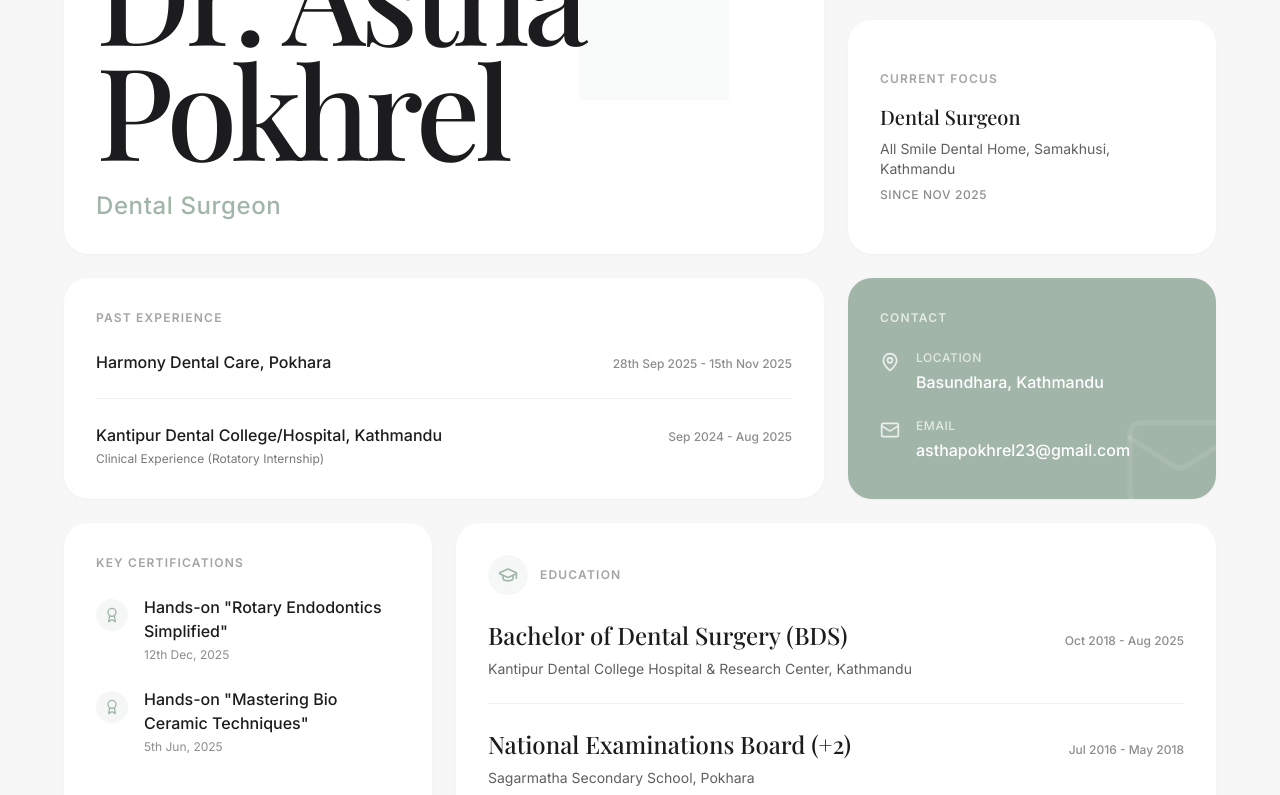
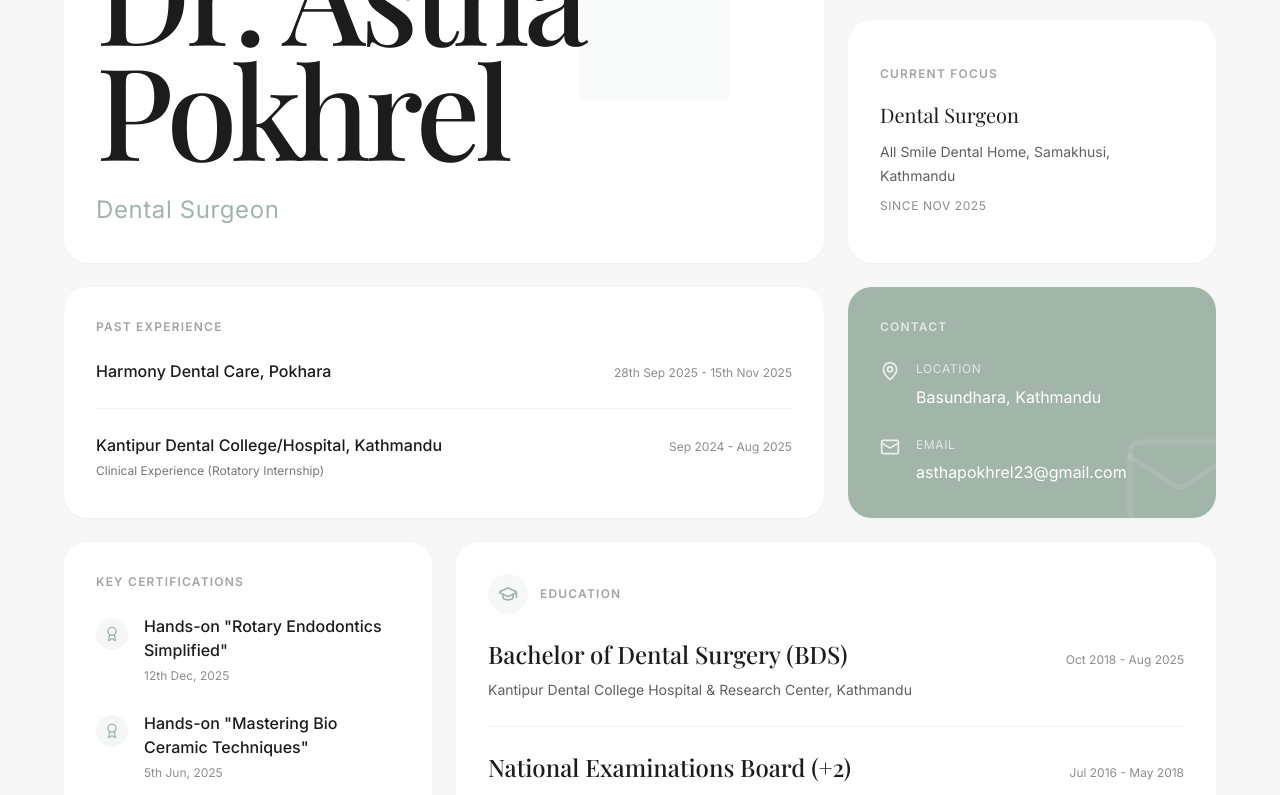
Before and after one commit to sakshamshrestha2/astha-web_v2.0, a React (Vite) app: page / in a window 1280 px wide. Shown: the part 400-1195 px from the top of the page. Built offline with nearby package versions, Linux system fonts and the light colour scheme; a web font is replaced by a local one.

Commit message:
style: update typography for improved readability
Adjust font weights to light and refine line spacing to enhance the minimalist aesthetic and visual clarity.

```diff
--- a/src/App.tsx
+++ b/src/App.tsx
@@ -58,7 +58,7 @@ export default function App() {
             <h1 className="font-serif text-[clamp(4.25rem,10vw,8rem)] leading-[0.9] font-medium tracking-[-0.04em] mb-4 md:mb-6 text-charcoal">
               Dr. Astha<br className="hidden sm:block" /> Pokhrel
             </h1>
-            <p className="font-sans text-xl md:text-2xl text-sage font-medium tracking-wide">
+            <p className="font-light leading-[1.7] font-sans text-xl md:text-2xl text-sage tracking-wide">
               Dental Surgeon
             </p>
           </div>
@@ -68,7 +68,7 @@ export default function App() {
         <BentoCard className="md:col-span-1 justify-center relative">
           <h2 className="text-xs font-semibold uppercase tracking-widest text-charcoal/40 mb-4">Bio</h2>
           <div className="space-y-4">
-            <p className="text-charcoal/80 leading-relaxed font-medium text-sm sm:text-base">
+            <p className="font-light leading-[1.7] text-charcoal/80 text-sm sm:text-base">
               Detail-oriented Dental Surgeon dedicated to providing comprehensive patient care. Experienced in advanced restorative procedures, preventive dentistry, and precise oral diagnosis, with a strong commitment to clinical excellence.
             </p>
           </div>
@@ -77,9 +77,9 @@ export default function App() {
         {/* Card 3: Current Focus */}
         <BentoCard className="md:col-span-1 flex flex-col justify-center items-start">
           <h2 className="text-xs font-semibold uppercase tracking-widest text-charcoal/40 mb-4">Current Focus</h2>
-          <p className="font-serif text-xl font-medium mb-2">Dental Surgeon</p>
-          <p className="text-charcoal/70 text-sm mb-1">All Smile Dental Home, Samakhusi, Kathmandu</p>
-          <p className="text-charcoal/50 text-xs font-medium uppercase tracking-wider mt-1">Since Nov 2025</p>
+          <p className="font-light leading-[1.7] font-serif text-xl mb-2">Dental Surgeon</p>
+          <p className="font-light leading-[1.7] text-charcoal/70 text-sm mb-1">All Smile Dental Home, Samakhusi, Kathmandu</p>
+          <p className="font-light leading-[1.7] text-charcoal/50 text-xs uppercase tracking-wider mt-1">Since Nov 2025</p>
         </BentoCard>
 
         {/* Card 4: Past Experience */}
@@ -90,7 +90,7 @@ export default function App() {
               <h3 className="font-medium text-charcoal group-hover:text-sage transition-colors">
                 Harmony Dental Care, Pokhara
               </h3>
-              <p className="text-xs text-charcoal/50 font-medium">28th Sep 2025 - 15th Nov 2025</p>
+              <p className="font-light leading-[1.7] text-xs text-charcoal/50">28th Sep 2025 - 15th Nov 2025</p>
             </div>
             <div className="w-full h-px bg-black/5" />
             <div className="flex flex-col sm:flex-row sm:items-baseline sm:justify-between gap-1 group">
@@ -98,9 +98,9 @@ export default function App() {
                 <h3 className="font-medium text-charcoal group-hover:text-sage transition-colors">
                   Kantipur Dental College/Hospital, Kathmandu
                 </h3>
-                <p className="text-xs text-charcoal/60 mt-1">Clinical Experience (Rotatory Internship)</p>
+                <p className="font-light leading-[1.7] text-xs text-charcoal/60 mt-1">Clinical Experience (Rotatory Internship)</p>
               </div>
-              <p className="text-xs text-charcoal/50 font-medium whitespace-nowrap sm:ml-4">Sep 2024 - Aug 2025</p>
+              <p className="font-light leading-[1.7] text-xs text-charcoal/50 whitespace-nowrap sm:ml-4">Sep 2024 - Aug 2025</p>
             </div>
           </div>
         </BentoCard>
@@ -116,16 +116,16 @@ export default function App() {
             <a href="#" className="flex items-start gap-4 hover:opacity-80 transition-opacity">
               <MapPin size={20} className="mt-0.5 opacity-80 shrink-0" />
               <div>
-                <p className="text-xs text-purewhite/70 font-medium mb-1 uppercase tracking-wider">Location</p>
-                <p className="font-medium">Basundhara, Kathmandu</p>
+                <p className="font-light leading-[1.7] text-xs text-purewhite/70 mb-1 uppercase tracking-wider">Location</p>
+                <p className="font-light leading-[1.7]">Basundhara, Kathmandu</p>
               </div>
             </a>
 
             <a href="mailto:asthapokhrel23@gmail.com" aria-label="Send an email to Dr. Astha Pokhrel" className="flex items-start gap-4 hover:opacity-80 transition-opacity">
               <Mail size={20} className="mt-0.5 opacity-80 shrink-0" />
               <div>
-                <p className="text-xs text-purewhite/70 font-medium mb-1 uppercase tracking-wider">Email</p>
-                <p className="font-medium">asthapokhrel23@gmail.com</p>
+                <p className="font-light leading-[1.7] text-xs text-purewhite/70 mb-1 uppercase tracking-wider">Email</p>
+                <p className="font-light leading-[1.7]">asthapokhrel23@gmail.com</p>
               </div>
             </a>
           </div>
@@ -143,7 +143,7 @@ export default function App() {
                 <h3 className="font-medium text-charcoal group-hover:text-sage transition-colors mb-1">
                   Hands-on "Rotary Endodontics Simplified"
                 </h3>
-                <p className="text-xs text-charcoal/50">12th Dec, 2025</p>
+                <p className="font-light leading-[1.7] text-xs text-charcoal/50">12th Dec, 2025</p>
               </div>
             </div>
 
@@ -155,7 +155,7 @@ export default function App() {
                 <h3 className="font-medium text-charcoal group-hover:text-sage transition-colors mb-1">
                   Hands-on "Mastering Bio Ceramic Techniques"
                 </h3>
-                <p className="text-xs text-charcoal/50">5th Jun, 2025</p>
+                <p className="font-light leading-[1.7] text-xs text-charcoal/50">5th Jun, 2025</p>
               </div>
             </div>
           </div>
@@ -173,9 +173,9 @@ export default function App() {
             <div className="flex flex-col sm:flex-row sm:items-baseline justify-between gap-2 group">
               <div>
                 <h3 className="font-serif text-2xl font-medium mb-2 group-hover:text-sage transition-colors">Bachelor of Dental Surgery (BDS)</h3>
-                <p className="text-charcoal/70 text-sm">Kantipur Dental College Hospital & Research Center, Kathmandu</p>
+                <p className="font-light leading-[1.7] text-charcoal/70 text-sm">Kantipur Dental College Hospital & Research Center, Kathmandu</p>
               </div>
-              <p className="text-xs font-medium text-charcoal/50 sm:text-right mt-2 sm:mt-0 sm:ml-4 whitespace-nowrap">
+              <p className="font-light leading-[1.7] text-xs text-charcoal/50 sm:text-right mt-2 sm:mt-0 sm:ml-4 whitespace-nowrap">
                 Oct 2018 - Aug 2025
               </p>
             </div>
@@ -185,9 +185,9 @@ export default function App() {
             <div className="flex flex-col sm:flex-row sm:items-baseline justify-between gap-2 group">
               <div>
                 <h3 className="font-serif text-xl sm:text-2xl font-medium mb-2 group-hover:text-sage transition-colors">National Examinations Board (+2)</h3>
-                <p className="text-charcoal/70 text-sm">Sagarmatha Secondary School, Pokhara</p>
+                <p className="font-light leading-[1.7] text-charcoal/70 text-sm">Sagarmatha Secondary School, Pokhara</p>
               </div>
-              <p className="text-xs font-medium text-charcoal/50 sm:text-right mt-2 sm:mt-0 sm:ml-4 whitespace-nowrap">
+              <p className="font-light leading-[1.7] text-xs text-charcoal/50 sm:text-right mt-2 sm:mt-0 sm:ml-4 whitespace-nowrap">
                 Jul 2016 - May 2018
               </p>
             </div>
```
